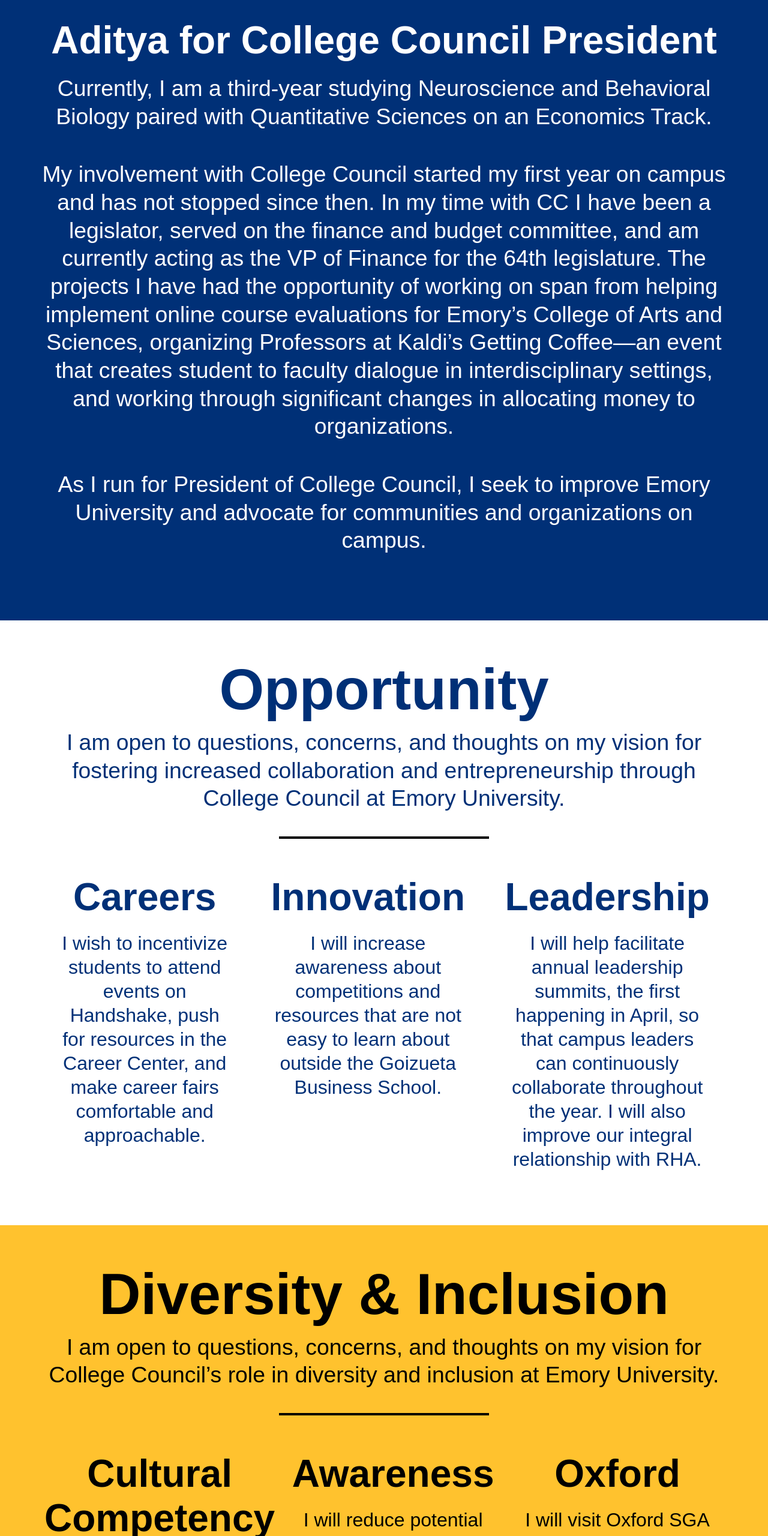
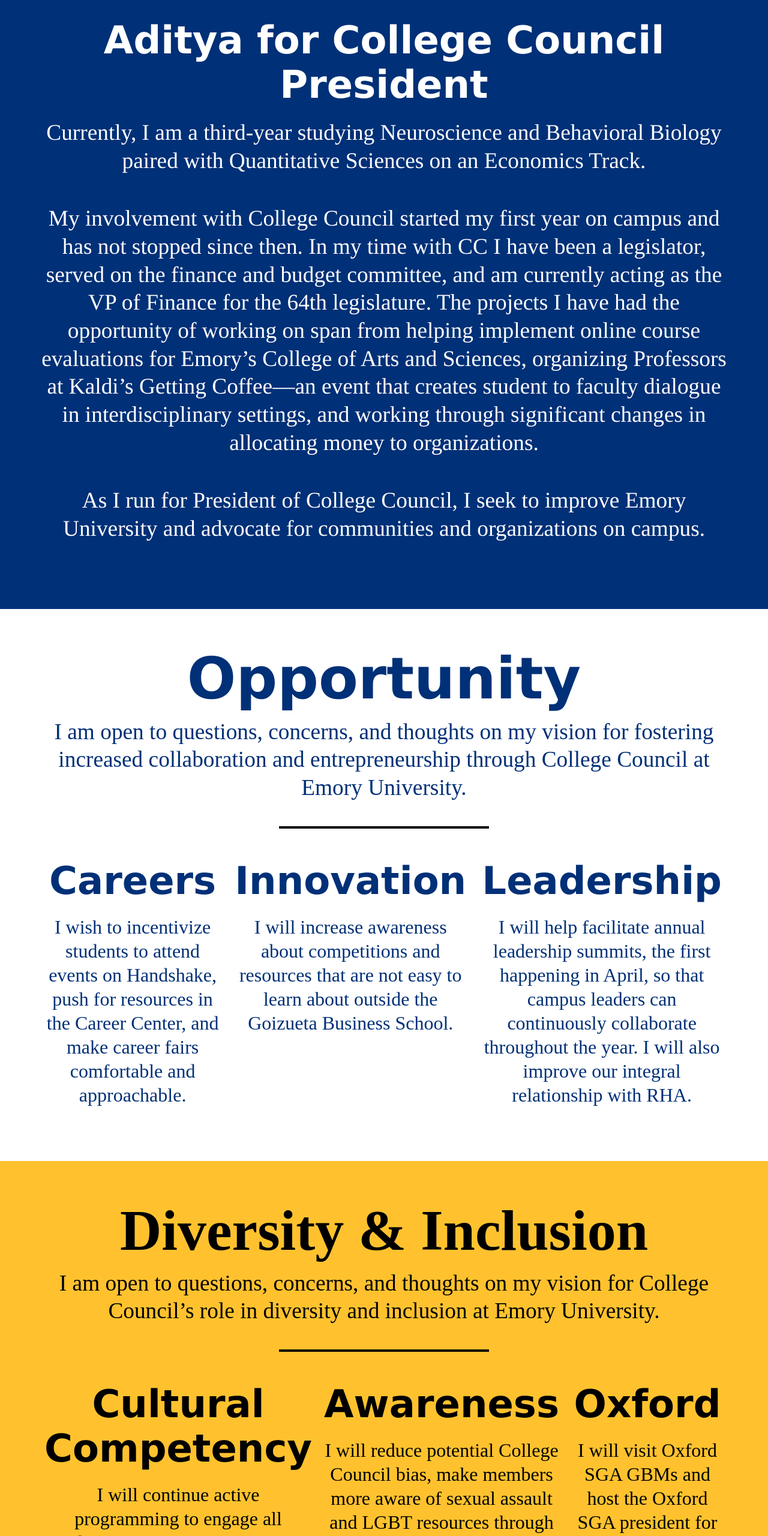
Before and after one commit to LoganLuczek/aditya2020, a plain HTML site: page index.html in a window 1280 px wide. Shown: the part 780-3340 px from the top of the page at 60% size. Drawn offline with nearby package versions, Linux system fonts and the light colour scheme; a web font is replaced by a local one.

Commit message:
Add files via upload

```diff
--- a/index.html
+++ b/index.html
@@ -1,7 +1,7 @@
 <!DOCTYPE html>
 <html>
     <head>
-        <title>Aditya for Prez</title>
+        <title>Aditya for President</title>
         <link rel="icon" href="favicon.png">
         <script src="https://ajax.googleapis.com/ajax/libs/jquery/3.4.1/jquery.min.js"></script>
         <link rel="stylesheet" href="https://use.typekit.net/nad5kbk.css">
@@ -17,32 +17,34 @@
         </div>
         <div id="about" class="section">
             <div class="content-container">
-                <h3>Aditya for College Council President</h3>
+                <h3 style="font-family: verdana;">
+                Aditya for College Council President</h3>
 
 
-                <p>Currently, I am a third-year studying Neuroscience and Behavioral Biology paired with Quantitative Sciences on an Economics Track. </p>
-                <p>My involvement with College Council started my first year on campus and has not stopped since then. In my time with CC I have been a legislator, served on the finance and budget committee, and am currently acting as the VP of Finance for the 64th legislature. The projects I have had the opportunity of working on span from helping implement online course evaluations for Emory’s College of Arts and Sciences, organizing Professors at Kaldi’s Getting Coffee—an event that creates student to faculty dialogue in interdisciplinary settings, and working through significant changes in allocating money to organizations. </p>
-                <p>As I run for President of College Council, I seek to improve Emory University and advocate for communities and organizations on campus. </p>
+
+                <p style="font-family:times;">Currently, I am a third-year studying Neuroscience and Behavioral Biology paired with Quantitative Sciences on an Economics Track. </p>
+                <p style="font-family:times;">My involvement with College Council started my first year on campus and has not stopped since then. In my time with CC I have been a legislator, served on the finance and budget committee, and am currently acting as the VP of Finance for the 64th legislature. The projects I have had the opportunity of working on span from helping implement online course evaluations for Emory’s College of Arts and Sciences, organizing Professors at Kaldi’s Getting Coffee—an event that creates student to faculty dialogue in interdisciplinary settings, and working through significant changes in allocating money to organizations. </p>
+                <p style="font-family:times;">As I run for President of College Council, I seek to improve Emory University and advocate for communities and organizations on campus. </p>
             </div>
         </div>
         <div id="vision" class="section">
             <div class="content-container">
-                <h2>Opportunity</h2>
+                <h2 style="font-family:verdana;">Opportunity</h2>
                 <p class="section_text">I am open to questions, concerns, and thoughts on my vision for fostering increased collaboration and entrepreneurship through College Council at Emory University. </p>
 
                 <hr class="divider">
 
                 <div class="flex_container">
                     <div class="column">
-                        <h3>Careers</h3>
+                        <h3 style="font-family: verdana">Careers</h3>
                         <p>I wish to incentivize students to attend events on Handshake, push for resources in the Career Center, and make career fairs comfortable and approachable.</p>
                     </div>
                     <div class="column">
-                        <h3>Innovation</h3>
+                        <h3 style="font-family: verdana">Innovation</h3>
                         <p>I will increase awareness about competitions and resources that are not easy to learn about outside the Goizueta Business School.</p>
                     </div>
                     <div class="column">
-                        <h3>Leadership</h3>
+                        <h3 style="font-family: verdana">Leadership</h3>
                         <p>I will help facilitate annual leadership summits, the first happening in April, so that campus leaders can continuously collaborate throughout the year. I will also improve our integral relationship with RHA.</p>
                     </div>
                 </div>
@@ -57,16 +59,16 @@
 
                 <div class="flex_container">
                     <div class="column">
-                        <h3>Cultural Competency</h3>
+                        <h3 style="font-family: verdana">Cultural Competency</h3>
                         <p>I will continue active programming to engage all identities at Emory, continue accommodating students, and push for more excused absences on religious holidays.</p>
 
                     </div>
                     <div class="column">
-                        <h3>Awareness</h3>
+                        <h3 style="font-family: verdana">Awareness</h3>
                         <p>I will reduce potential College Council bias, make members more aware of sexual assault and LGBT resources through SAPA and Safe Space Training.</p>
                     </div>
                     <div class="column">
-                        <h3>Oxford</h3>
+                        <h3 style="font-family: verdana">Oxford</h3>
                         <p>I will visit Oxford SGA GBMs and host the Oxford SGA president for CC GBMs, encourage cross-campus club collaboration, and push for research programs and transition labs.</p>
                     </div>
                 </div>
@@ -74,22 +76,22 @@
         </div>
         <div id="collab" class="section">
             <div class="content-container">
-                <h2>Finance</h2>
+                <h2 style="font-family: verdana">Finance</h2>
                 <p>I am open to questions, concerns, and thoughts on my vision for College Council’s finance and budgeting processes to create a better system. </p>
 
                 <hr class="divider">
 
                 <div class="flex_container">
                     <div class="column">
-                        <h3>Transparency</h3>
+                        <h3 style="font-family: verdana">Transparency</h3>
                         <p>I will ensure that more clubs are chartered, existing clubs will grow, cut CC executive board costs, and increase communication about monetary policy changes.</p>
                     </div>
                     <div class="column">
-                        <h3>Accessibility</h3>
+                        <h3 style="font-family: verdana">Accessibility</h3>
                         <p>I will work with Student Government Services to create easy and simple online reimbursements and use Eaglesource for a centralized online area for all organizations to download financial files.</p>
                     </div>
                     <div class="column">
-                        <h3>Training</h3>
+                        <h3 style="font-family: verdana">Training</h3>
                         <p>I will improve treasurer training in order to help in programming events, structuring organizations, and finding resources.</p>
                     </div>
                 </div>
--- a/main.css
+++ b/main.css
@@ -1,6 +1,6 @@
 body {
     margin: 0;
-    font-family: sans-serif;
+    font-family: "Times New Roman", Times, serif;
 }
 
 .mobile_header {
@@ -147,10 +147,10 @@ body {
     margin-bottom: 5px;
 }
 
-.flex_footer li a {
+.flex_footer li a
     padding: 5px;
     text-decoration: underline;
-    font-family: "mr-eaves-xl-modern", sans-serif;
+    font-family: "Times New Roman", Times, serif;
     font-weight: 300;
     color: black;
     font-size: 18pt;
@@ -261,7 +261,8 @@ h3 {
     }
 
     .mobile_footer .mobile_foot_container {
-        font-family: "mr-eaves-xl-modern", sans-serif;
+        font-family: Times New Roman", Times, serif;
+}
         margin-bottom: 20px;
         text-align: center;
     }
```
